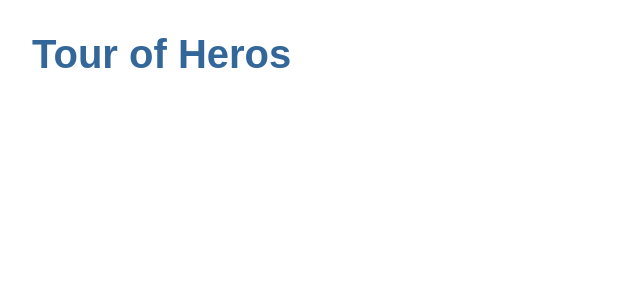
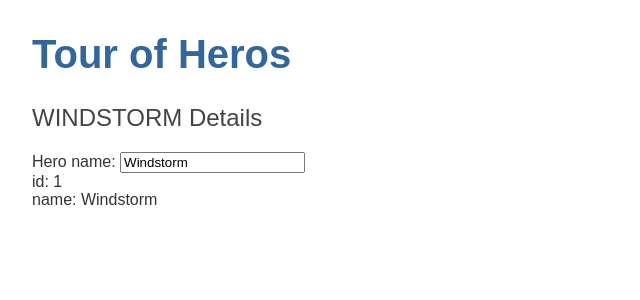
Before and after one commit to NathanLaing/tour-of-heroes, an Angular app: page / in a window 1280 px wide. Shown: the top 300 px of the page, without its empty margins (0-640 px from the left). Built offline with nearby package versions, Linux system fonts and the light colour scheme.

Commit message:
feat: add hero component

```diff
--- a/src/app/app.component.html
+++ b/src/app/app.component.html
@@ -1 +1,2 @@
 <h1>{{title}}</h1>
+<app-heroes></app-heroes>
--- /dev/null
+++ b/src/app/hero.ts
@@ -0,0 +1,4 @@
+export interface Hero {
+  id: number;
+  name: string;
+}
--- /dev/null
+++ b/src/app/heroes/heroes.component.html
@@ -0,0 +1,7 @@
+<h2>{{hero.name | uppercase}} Details</h2>
+<div>
+  <label for="name">Hero name: </label>
+  <input id="name" [(ngModel)]="hero.name" placeholder="name">
+</div>
+<div><span>id: </span>{{hero.id}}</div>
+<div><span>name: </span>{{hero.name}}</div>
--- /dev/null
+++ b/src/app/heroes/heroes.component.ts
@@ -0,0 +1,20 @@
+import { Component, OnInit } from '@angular/core';
+import { Hero } from '../hero';
+
+@Component({
+  selector: 'app-heroes',
+  templateUrl: './heroes.component.html',
+  styleUrls: ['./heroes.component.scss']
+})
+export class HeroesComponent implements OnInit {
+  public hero: Hero = {
+    id: 1,
+    name: 'Windstorm'
+  };
+
+  constructor() { }
+
+  ngOnInit(): void {
+  }
+
+}
```
Also changed, not shown: src/app/app.module.ts (+6 -2 lines), src/app/heroes/heroes.component.scss (added), 1 other file (tests, documents, lock files or other folders).
